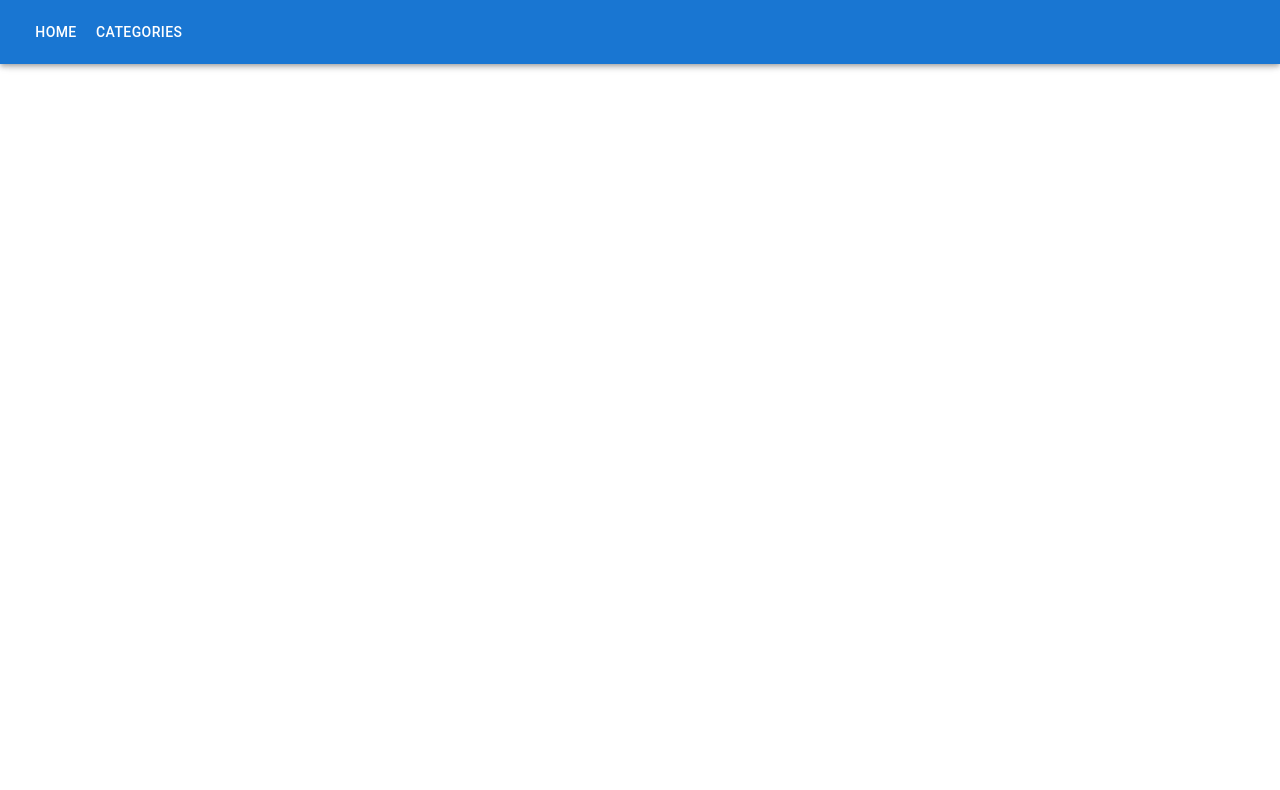
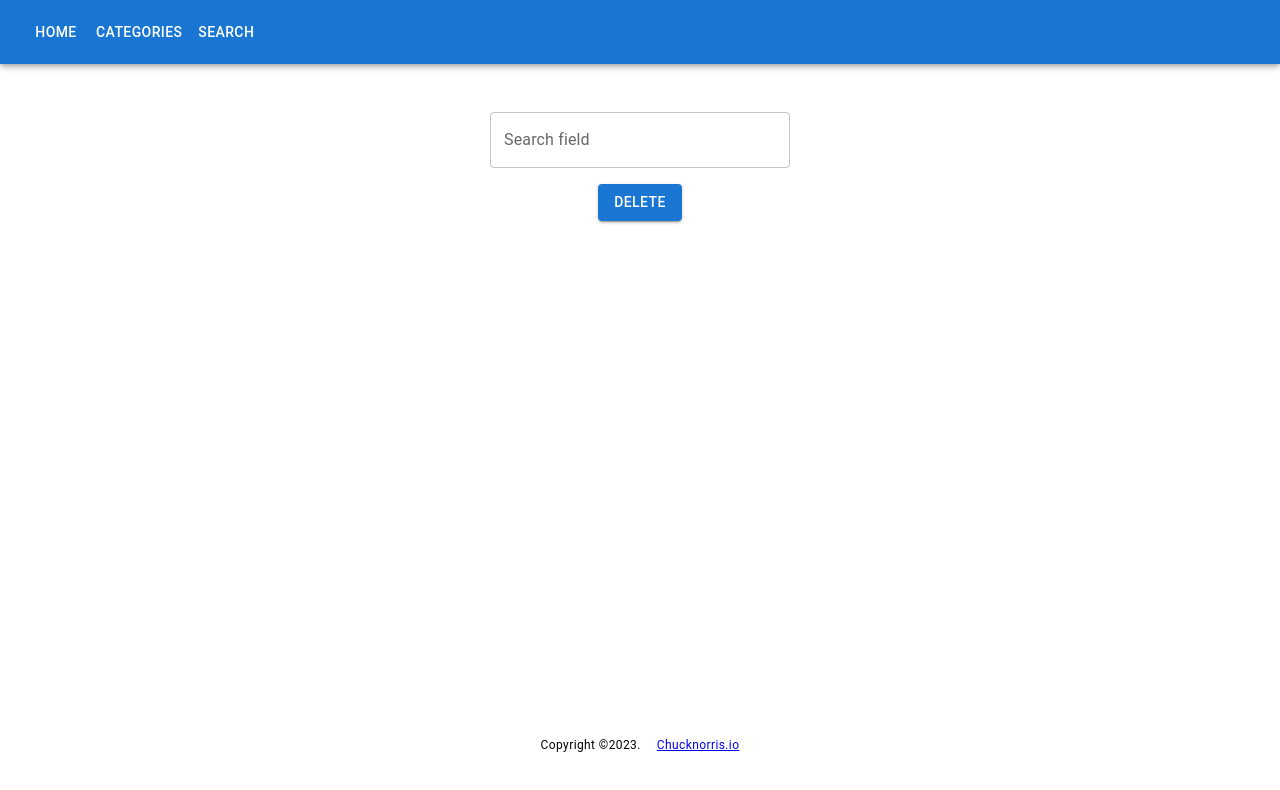
Before and after one commit to onair-lena/ChuckNorrisQuotes, a React (Create React App) app: page /search in a window 1280 px wide. Before the commit this address had no page. Shown: the top 790 px of the page. Built offline with nearby package versions, Linux system fonts and the light colour scheme.

Commit message:
footer added

```diff
--- a/src/App.tsx
+++ b/src/App.tsx
@@ -4,15 +4,18 @@ import Layout from './pages/Layout';
 
 import { Categories } from './pages/Categories';
 import { Home } from './pages/Home';
+import { Search } from './pages/Search';
+import { Footer } from './components/Footer';
 
 const navItems = [
   { name: 'Home', path: '/', component: <Home /> },
   { name: 'Categories', path: '/categories', component: <Categories /> },
+  { name: 'Search', path: '/search', component: <Search /> },
 ];
 
 export const App = () => {
   return (
-    <Layout header={<Header navItems={navItems} />}>
+    <Layout header={<Header navItems={navItems} />} footer={<Footer />}>
       <Routes>
         {navItems.map(({ path, component }) => (
           <>
--- /dev/null
+++ b/src/components/Footer.tsx
@@ -0,0 +1,22 @@
+import { BottomNavigation, Box, Typography } from '@mui/material';
+
+import React from 'react';
+
+export const Footer = () => {
+  return (
+    <BottomNavigation showLabels>
+      <Typography variant="caption" color="initial" px={1}>
+        Copyright ©2023.
+      </Typography>
+      <Typography
+        px={1}
+        variant="caption"
+        component="a"
+        target="_blank"
+        href="http://chucknorris.io"
+      >
+        Chucknorris.io
+      </Typography>
+    </BottomNavigation>
+  );
+};
--- a/src/components/RandomJoke.tsx
+++ b/src/components/RandomJoke.tsx
@@ -1,11 +1,11 @@
-import { Button, Typography } from "@mui/material";
-import { Box } from "@mui/system";
-import { useState, useEffect } from "react";
-import { URL_RANDOM } from "../utils/api";
-import { ChuckNorrisResponse } from "../utils/response_type";
+import { Button, Typography } from '@mui/material';
+import { Box } from '@mui/system';
+import { useState, useEffect } from 'react';
+import { URL_RANDOM } from '../utils/api';
+import { ChuckNorrisResponse } from '../utils/response_type';
 
 const RandomJoke = () => {
-  const [randomQuote, setRandomQuote] = useState<string>("");
+  const [randomQuote, setRandomQuote] = useState<string>('');
 
   const getJoke = () => {
     fetch(URL_RANDOM).then(async (response) => {
@@ -22,9 +22,6 @@ const RandomJoke = () => {
 
   return (
     <>
-      <Typography align="center" variant="h5">
-        Random Joke:
-      </Typography>
       <Typography align="center">{randomQuote}</Typography>
       <Box display="flex" justifyContent="center" my={2}>
         <Button variant="contained" size="medium" onClick={handleGetJoke}>
--- a/src/components/SearchJokes.tsx
+++ b/src/components/SearchJokes.tsx
@@ -1,5 +1,4 @@
 import {
-  Avatar,
   Button,
   Grid,
   ListItem,
--- a/src/pages/Home.tsx
+++ b/src/pages/Home.tsx
@@ -1,32 +1,18 @@
 import React from 'react';
 import { makeStyles } from '@mui/styles';
 import { Box, Grid, Typography, useTheme } from '@mui/material';
-import CategoriesList from '../components/CategoriesList';
 import RandomJoke from '../components/RandomJoke';
-import SearchJoke from '../components/SearchJokes';
-import { Header } from '../components/Header';
 
 const useStyles = makeStyles(() => ({
   image: {
     height: '30vh',
     width: 'auto',
     '&:hover': {
-      animation: '$shake 0.5s',
-      animatedItemExiting: 'infinite',
+      animation: '$rotate 1s ease',
     },
-    '60%': { transform: 'translate(-3px, 1px) rotate(0deg)' },
-    '70%': { transform: 'translate(3px, 1px) rotate(-1deg)' },
-    '80%': { transform: 'translate(-1px, -1px) rotate(1deg)' },
-    '90% ': { transform: 'translate(1px, 2px) rotate(0deg)' },
-    '100%': { transform: 'translate(1px, -2px) rotate(-1deg)' },
   },
-  '@keyframes shake': {
-    '0%': { transform: 'translate(1px, 1px) rotate(0deg)' },
-    ' 10%': { transform: 'translate(-1px, -2px) rotate(-1deg)' },
-    ' 20%': { transform: 'translate(-3px, 0px) rotate(1deg)' },
-    '30%': { transform: 'translate(3px, 2px) rotate(0deg)' },
-    '40%': { transform: 'translate(1px, -1px) rotate(1deg)' },
-    '50%': { transform: 'translate(-1px, 2px) rotate(-1deg)' },
+  '@keyframes rotate': {
+    '90%': { transform: 'rotateY(360deg)' },
   },
 }));
 
@@ -45,14 +31,7 @@ export const Home = () => {
           />
         </Grid>
         <Grid item xs={12} display="flex" justifyContent="center">
-          <Typography
-            component="a"
-            target="_blank"
-            variant="h4"
-            href="http://chucknorris.io"
-          >
-            Chuck Norris Quotes
-          </Typography>
+          <Typography variant="h4">Chuck Norris Quotes</Typography>
         </Grid>
       </Grid>
 
@@ -60,10 +39,6 @@ export const Home = () => {
         <Grid item xs={12} my={theme.spacing(2)}>
           <RandomJoke />
         </Grid>
-
-        <Grid item xs={12}>
-          <SearchJoke />
-        </Grid>
       </Grid>
     </Box>
   );
--- a/src/pages/Layout.tsx
+++ b/src/pages/Layout.tsx
@@ -1,19 +1,22 @@
+import { Paper } from '@mui/material';
 import { Box } from '@mui/system';
 import React from 'react';
 
 type TProps = {
   header: React.ReactNode;
   children: React.ReactNode;
+  footer: React.ReactNode;
 };
 
-const Layout = ({ header, children }: TProps) => {
+const Layout = ({ header, children, footer }: TProps) => {
   return (
-    <>
+    <Box>
       {header}
-      <Box mt={8} sx={{ display: 'flex' }}>
+      <Box mt={8} sx={{ display: 'flex', height: 'calc(100vh - 128px)' }}>
         {children}
       </Box>
-    </>
+      {footer}
+    </Box>
   );
 };
 
--- /dev/null
+++ b/src/pages/Search.tsx
@@ -0,0 +1,10 @@
+import { Grid } from '@mui/material';
+import SearchJoke from '../components/SearchJokes';
+
+export const Search = () => {
+  return (
+    <Grid item xs={12} width={'100%'} justifyContent={'center'} my={4}>
+      <SearchJoke />
+    </Grid>
+  );
+};
```
